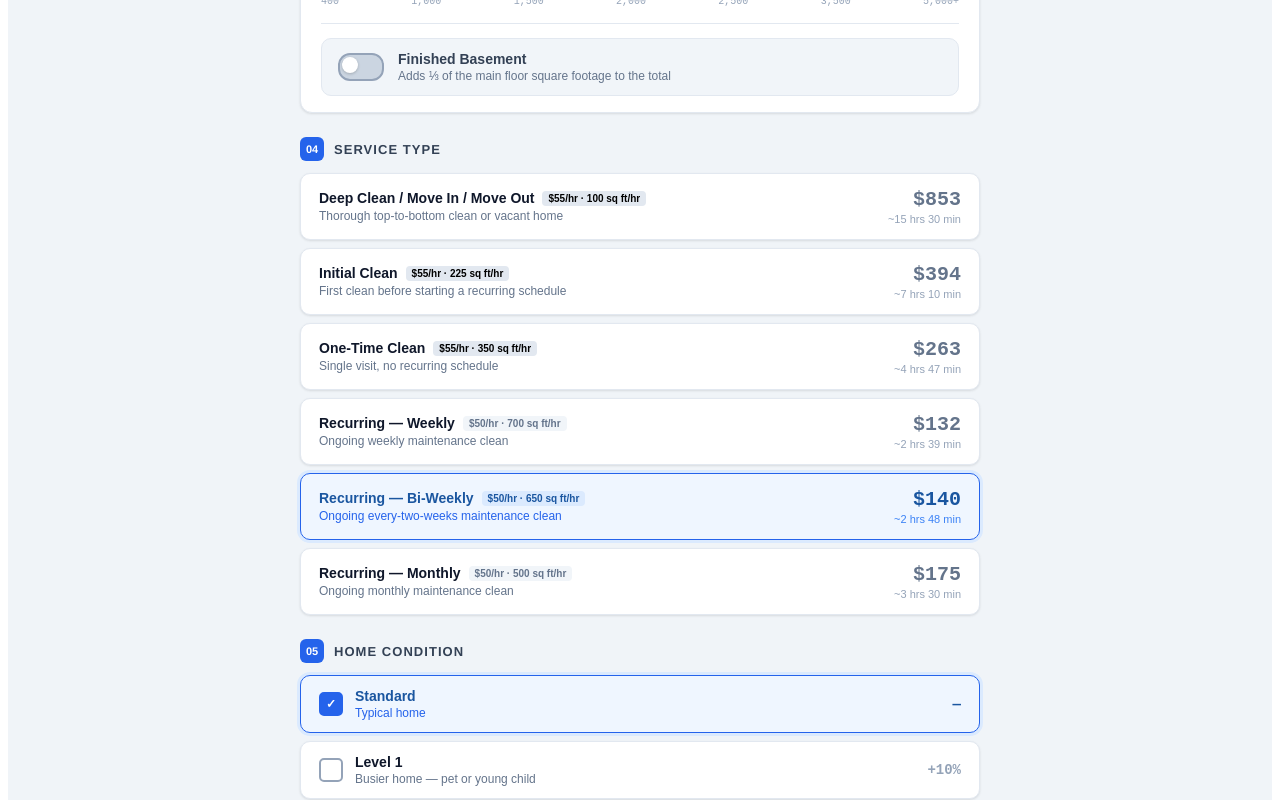
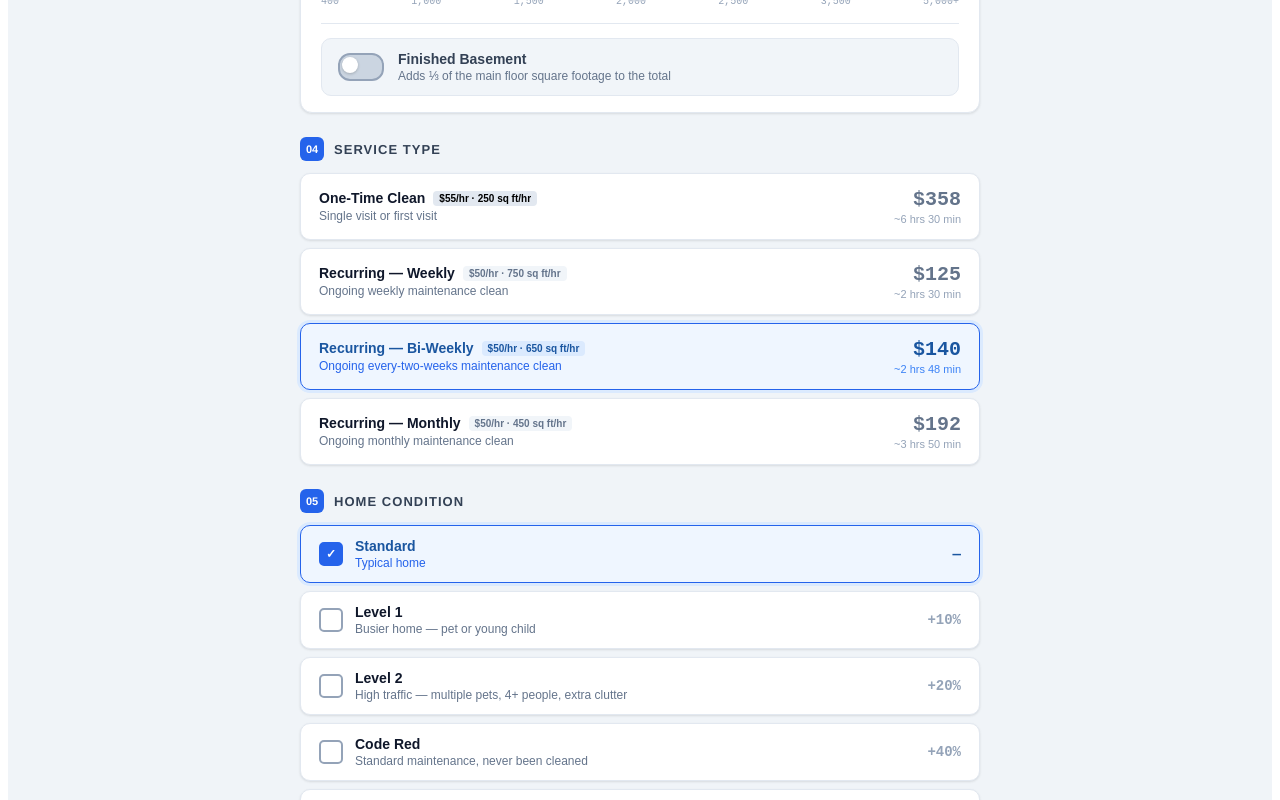
Before and after one commit to thebestdebbie-creator/cleaning-calculator, a React (Vite) app: page / in a window 1280 px wide. Shown: the part 700-1500 px from the top of the page. Built offline with nearby package versions, Linux system fonts and the light colour scheme.

Commit message:
Update App.jsx

```diff
--- a/src/App.jsx
+++ b/src/App.jsx
@@ -4,12 +4,10 @@ import { useState } from "react";
 // REGULAR SERVICE TYPES (sqft-based pricing)
 // ─────────────────────────────────────────────────────────────────────────────
 const SERVICES = [
-  { key: "deep",     label: "Deep Clean / Move In / Move Out", desc: "Thorough top-to-bottom clean or vacant home",       sqftPerHour: 100, rateType: "premium"  },
-  { key: "initial",  label: "Initial Clean",                   desc: "First clean before starting a recurring schedule",  sqftPerHour: 225, rateType: "premium"  },
-  { key: "oneTime",  label: "One-Time Clean",                  desc: "Single visit, no recurring schedule",               sqftPerHour: 350, rateType: "premium"  },
-  { key: "weekly",   label: "Recurring — Weekly",              desc: "Ongoing weekly maintenance clean",                  sqftPerHour: 700, rateType: "standard" },
+  { key: "oneTime",  label: "One-Time Clean",                  desc: "Single visit or first visit",               sqftPerHour: 250, rateType: "premium"  },
+  { key: "weekly",   label: "Recurring — Weekly",              desc: "Ongoing weekly maintenance clean",                  sqftPerHour: 750, rateType: "standard" },
   { key: "biweekly", label: "Recurring — Bi-Weekly",           desc: "Ongoing every-two-weeks maintenance clean",         sqftPerHour: 650, rateType: "standard" },
-  { key: "monthly",  label: "Recurring — Monthly",             desc: "Ongoing monthly maintenance clean",                 sqftPerHour: 500, rateType: "standard" },
+  { key: "monthly",  label: "Recurring — Monthly",             desc: "Ongoing monthly maintenance clean",                 sqftPerHour: 450, rateType: "standard" },
 ];
 
 // ─────────────────────────────────────────────────────────────────────────────
```
